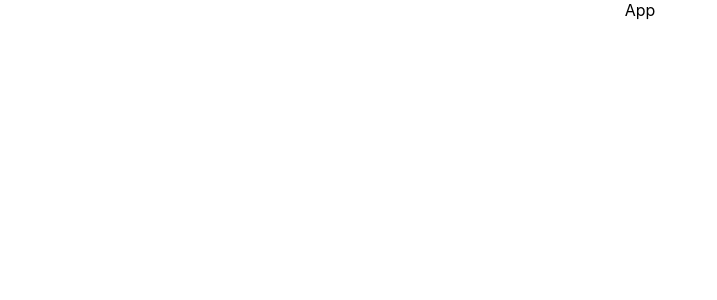
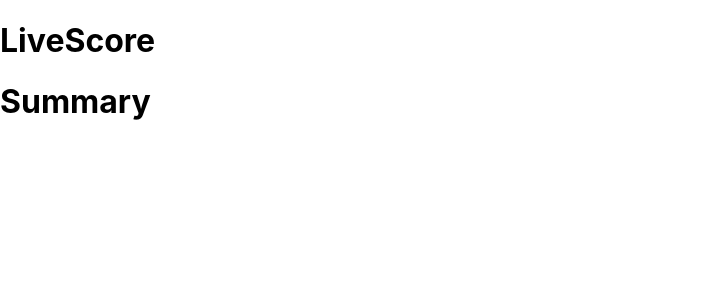
Before and after one commit to erazmozen/scoreboard, a React (Create React App) app: page / in a window 1280 px wide. Shown: the top 300 px of the page, without its empty margins (0-717 px from the left). Built offline with nearby package versions, Linux system fonts and the light colour scheme.

Commit message:
Create and import basic components

```diff
--- a/src/App.js
+++ b/src/App.js
@@ -1,7 +1,14 @@
 import "./App.css";
+import LiveScore from "./components/LiveScore";
+import Summary from "./components/Summary";
 
 function App() {
-  return <div className="App">App</div>;
+  return (
+    <div>
+      <LiveScore />
+      <Summary />
+    </div>
+  );
 }
 
 export default App;
--- /dev/null
+++ b/src/components/LiveScore.jsx
@@ -0,0 +1,5 @@
+const LiveScore = () => {
+  return <h1>LiveScore</h1>;
+};
+
+export default LiveScore;
--- /dev/null
+++ b/src/components/Summary.jsx
@@ -0,0 +1,5 @@
+const Summary = () => {
+  return <h1>Summary</h1>;
+};
+
+export default Summary;
```
